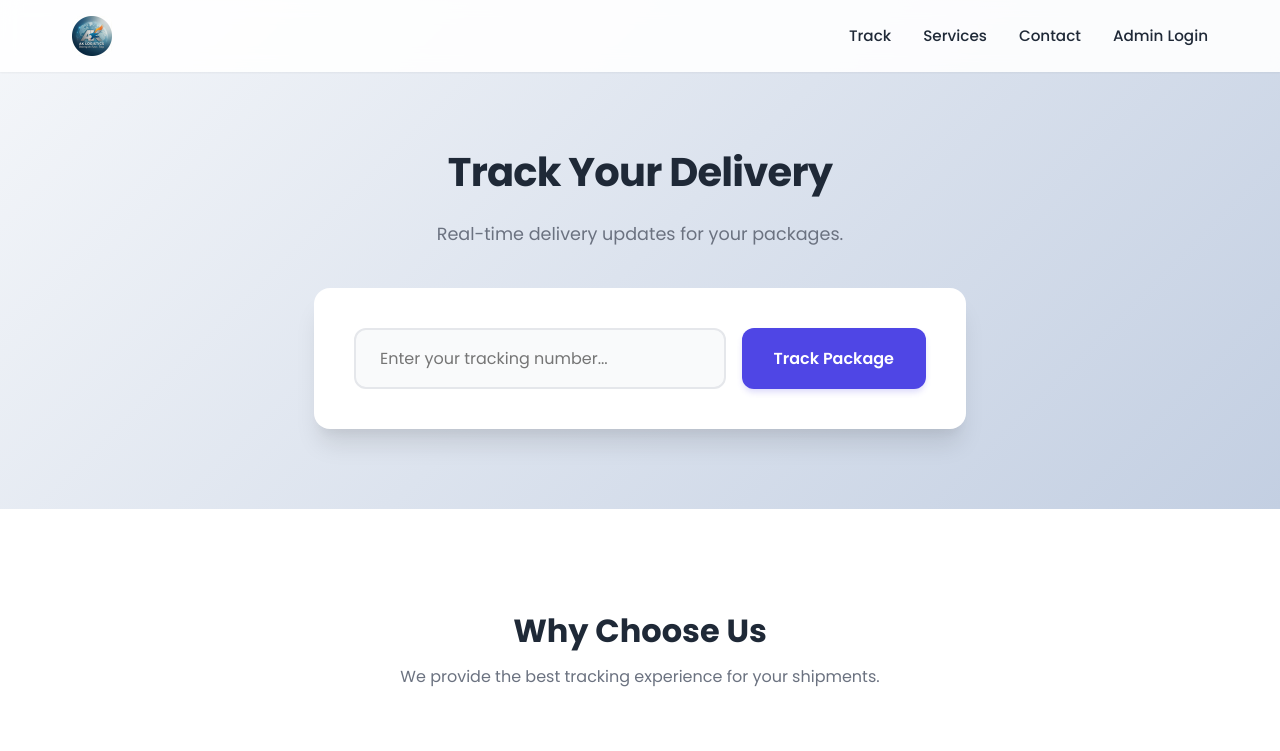
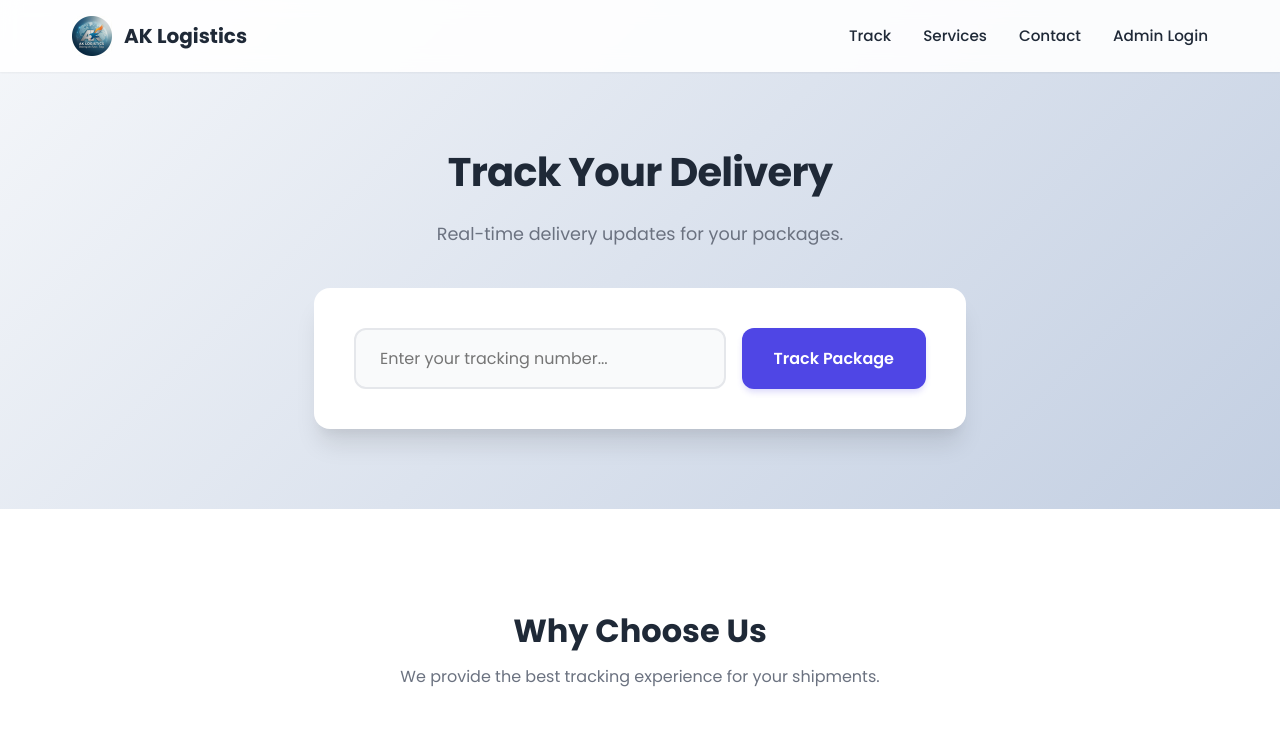
Before and after one commit to adityaprasad444/Anil, a website: page public/index.html in a window 1280 px wide. Shown: the top 751 px of the page. Drawn offline with Linux system fonts and the light colour scheme.

Commit message:
add AK logistics text to home navigation

```diff
--- a/public/index.html
+++ b/public/index.html
@@ -303,8 +303,9 @@
 <body>
     <header class="header">
         <nav class="nav-container">
-            <a href="#" class="logo-small">
+            <a href="#" style="display: flex; align-items: center; gap: 0.75rem; text-decoration: none;">
                 <img src="/Logos/logo.jpeg" alt="Logo" class="logo-small">
+                <span style="font-weight: 700; font-size: 1.25rem; color: var(--text-primary);">AK Logistics</span>
             </a>
             <ul class="nav-menu">
                 <li><a href="#tracking">Track</a></li>
```
Also changed, not shown: 1 other file.
